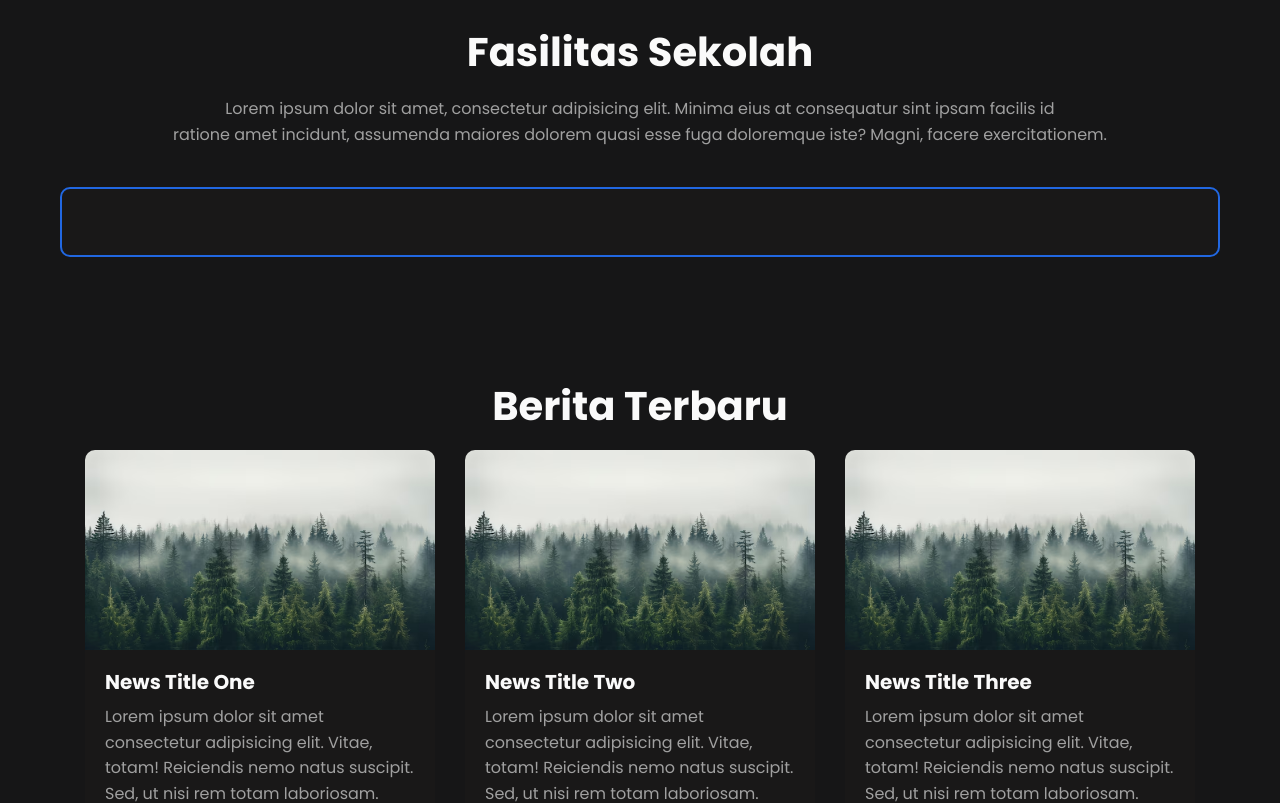
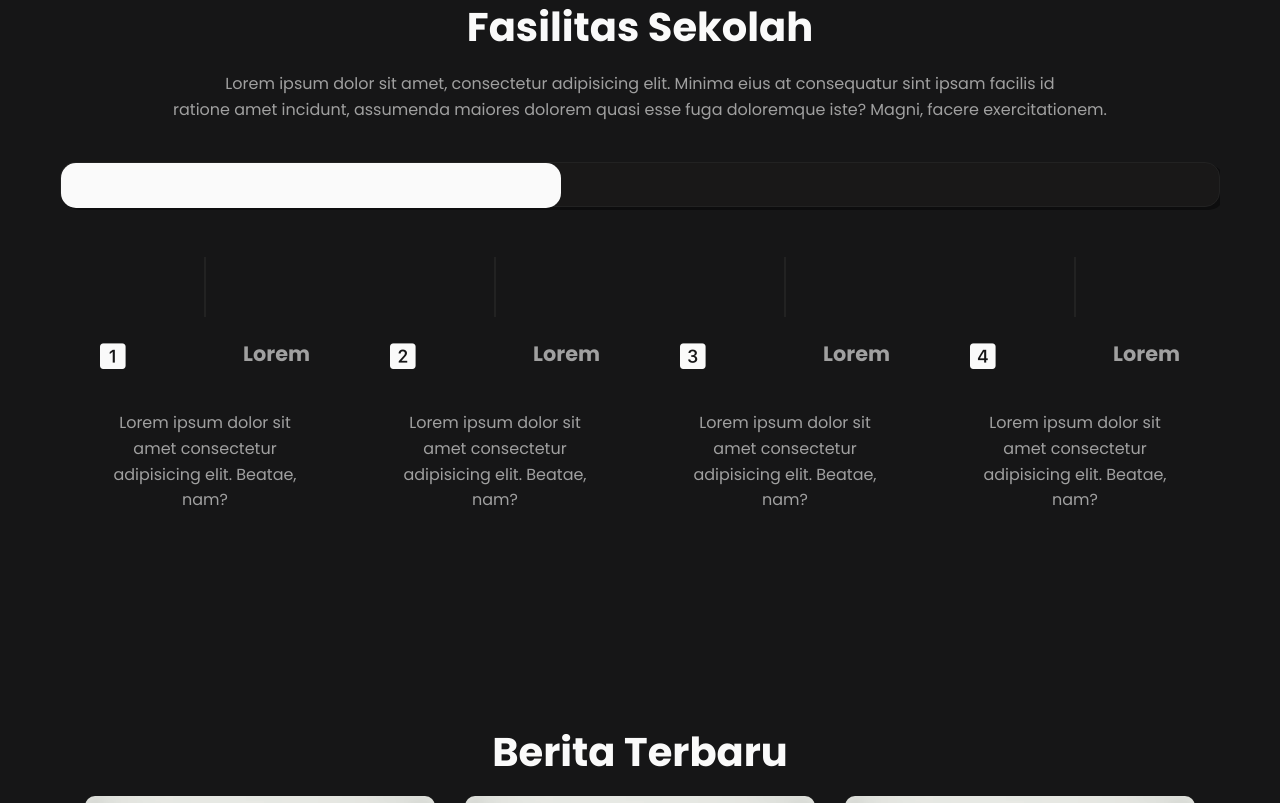
Before and after one commit to Jars44/websekolah, a plain HTML site: page index.html in a window 1280 px wide. Shown: the part 2381-3184 px from the top of the page. Drawn offline with nearby package versions, Linux system fonts and the light colour scheme.

Commit message:
facility

```diff
--- a/index.html
+++ b/index.html
@@ -7,9 +7,11 @@
 
     <link rel="preconnect" href="https://fonts.googleapis.com" />
     <link rel="preconnect" href="https://fonts.gstatic.com" crossorigin />
+
     <link href="https://fonts.googleapis.com/css2?family=Poppins:wght@400;600;700&display=swap" rel="stylesheet" />
     <link rel="stylesheet" href="https://cdn.jsdelivr.net/npm/bootstrap-icons@1.11.3/font/bootstrap-icons.min.css" />
     <link rel="stylesheet" href="styles.css" />
+
     <script defer src="index.js"></script>
   </head>
   <body>
@@ -188,7 +190,55 @@
           ratione amet incidunt, assumenda maiores dolorem quasi esse fuga doloremque iste? Magni, facere
           exercitationem.
         </p>
-        <div class="progress-bar"></div>
+        <div class="progress-bar">
+          <div class="progress">
+
+          </div>
+        </div>
+        <div class="facility-container">
+          <div class="facility">
+            <div class="vertical-line">
+
+            </div>
+            <div class="facility-title">
+              <i class="bi bi-1-square-fill"></i>
+              <p>Lorem</p>
+            </div>
+
+            <p>Lorem ipsum dolor sit amet consectetur adipisicing elit. Beatae, nam?</p>
+          </div>
+          <div class="facility">
+            <div class="vertical-line">
+
+            </div>
+            <div class="facility-title">
+              <i class="bi bi-2-square-fill"></i>
+              <p>Lorem</p>
+            </div>
+            <p>Lorem ipsum dolor sit amet consectetur adipisicing elit. Beatae, nam?</p>
+          </div>
+          <div class="facility">
+            <div class="vertical-line">
+
+            </div>
+            <div class="facility-title">
+              <i class="bi bi-3-square-fill"></i>
+              <p>Lorem</p>
+            </div>
+            <p>Lorem ipsum dolor sit amet consectetur adipisicing elit. Beatae, nam?</p>
+          </div>
+
+          <div class="facility">
+            <div class="vertical-line">
+
+            </div>
+            <div class="facility-title">
+              <i class="bi bi-4-square-fill"></i>
+              <p>Lorem</p>
+            </div>
+            <p>Lorem ipsum dolor sit amet consectetur adipisicing elit. Beatae, nam?</p>
+          </div>
+        </div>
       </section>
 
       <section class="section-berita">
--- a/styles.css
+++ b/styles.css
@@ -226,13 +226,13 @@ main section {
   margin-bottom: 40px;
 }
 
-.history-section .progress-bar {
+.progress-bar {
   background-color: var(--surface-background);
-  border: 2px solid var(--accent-color);
-  border-radius: 10px;
-  padding: 20px;
+  border: 1px solid var(--border-color);
+  border-radius: 15px;
   width: 100%;
-  height: 70px;
+  height: 45px;
+  box-shadow: 4px 3px rgba(0, 0, 0, 0.4);
 }
 
 .jurusan-section-wrapper h1 {
@@ -247,6 +247,40 @@ main section {
   background-color: var(--surface-background);
   padding: 20px;
   border-radius: 10px;
+}
+
+.facility {
+  width: 250px;
+  padding: 20px;
+  height: Auto;
+  margin-bottom: 30px;
+  margin-top: 30px;
+}
+
+.facility-container {
+  display: flex;
+  gap: 20px;
+  align-items: center;
+  justify-content: space-evenly;
+}
+
+.facility .facility-title {
+  display: flex;
+  justify-content: space-between;
+}
+
+.facility .facility-title p {
+  font-weight: bold;
+  font-size: 1.3rem;
+  text-align: center;
+}
+
+.facility .facility-title .bi {
+  font-size: 1.6rem;
+}
+
+.facility p {
+  font-size: 1.1rem;
 }
 
 .carousel-button {
@@ -278,15 +312,6 @@ main section {
   text-align: center;
   font-size: 16px;
   margin-bottom: 40px;
-}
-
-.fasilitas-section .progress-bar {
-  background-color: var(--surface-background);
-  border: 2px solid var(--accent-color);
-  border-radius: 10px;
-  padding: 20px;
-  width: 100%;
-  height: 70px;
 }
 
 .section-berita {
@@ -840,3 +865,27 @@ footer {
   color: var(--accent-color);
   transform: translateX(10px);
 }
+
+.vertical-line::before {
+  content: '';
+  position: absolute;
+  top: 0;
+  left: 50%;
+  width: 2px;
+  height: 60px;
+  background-color: var(--border-color);
+  transform: translateX(-50%);
+}
+
+.vertical-line {
+  position: relative;
+  padding-top: 80px;
+}
+
+.progress {
+  width: 500px;
+  background-color: var(--primary-text);
+
+  height: 45px;
+  border-radius: 15px;
+}
```
